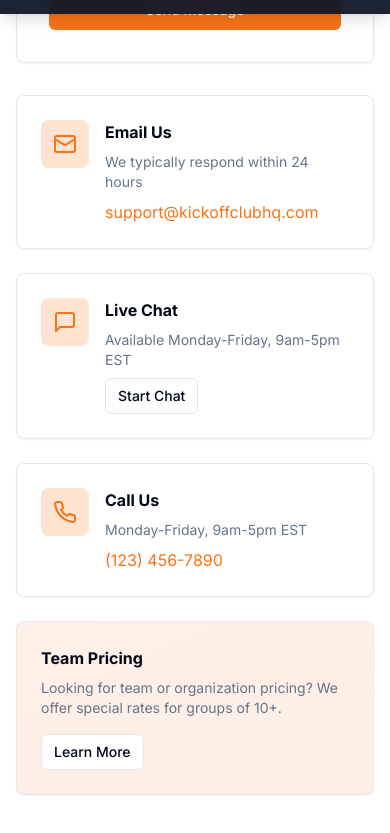
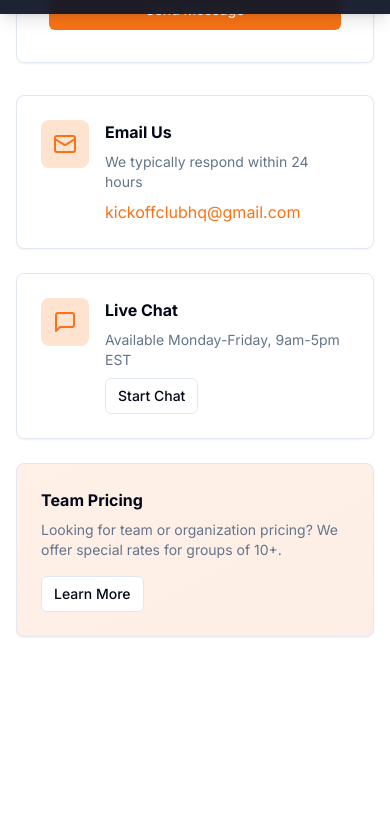
Before and after one commit to jumaanebey/Kickoff-Club-HQ, a Next.js app: page /contact in a window 390 px wide. Shown: the part 830-1663 px from the top of the page. After the commit the page ends 1531 px from the top, so only its background shows below. Built offline with nearby package versions, Linux system fonts and the light colour scheme; no server answers.

Commit message:
Update contact page: change email to kickoffclubhq@gmail.com and remove phone number

```diff
--- a/app/contact/page.tsx
+++ b/app/contact/page.tsx
@@ -1,7 +1,7 @@
 import { ThemedHeader } from '@/components/layout/themed-header'
 import { Card } from '@/components/ui/card'
 import { Button } from '@/components/ui/button'
-import { Mail, MessageSquare, Phone } from 'lucide-react'
+import { Mail, MessageSquare } from 'lucide-react'
 
 export const metadata = {
   title: 'Contact Us',
@@ -99,8 +99,8 @@ export default function ContactPage() {
                     <p className="text-muted-foreground text-sm mb-2">
                       We typically respond within 24 hours
                     </p>
-                    <a href="mailto:support@kickoffclubhq.com" className="text-orange-500 hover:underline">
-                      support@kickoffclubhq.com
+                    <a href="mailto:kickoffclubhq@gmail.com" className="text-orange-500 hover:underline">
+                      kickoffclubhq@gmail.com
                     </a>
                   </div>
                 </div>
@@ -123,23 +123,6 @@ export default function ContactPage() {
                 </div>
               </Card>
 
-              <Card className="p-6">
-                <div className="flex items-start gap-4">
-                  <div className="w-12 h-12 bg-orange-500/20 rounded-lg flex items-center justify-center flex-shrink-0">
-                    <Phone className="w-6 h-6 text-orange-500" />
-                  </div>
-                  <div>
-                    <h3 className="font-bold mb-2">Call Us</h3>
-                    <p className="text-muted-foreground text-sm mb-2">
-                      Monday-Friday, 9am-5pm EST
-                    </p>
-                    <a href="tel:+1234567890" className="text-orange-500 hover:underline">
-                      (123) 456-7890
-                    </a>
-                  </div>
-                </div>
-              </Card>
-
               <Card className="p-6 bg-gradient-to-br from-orange-500/10 to-orange-600/10">
                 <h3 className="font-bold mb-2">Team Pricing</h3>
                 <p className="text-sm text-muted-foreground mb-4">
```
